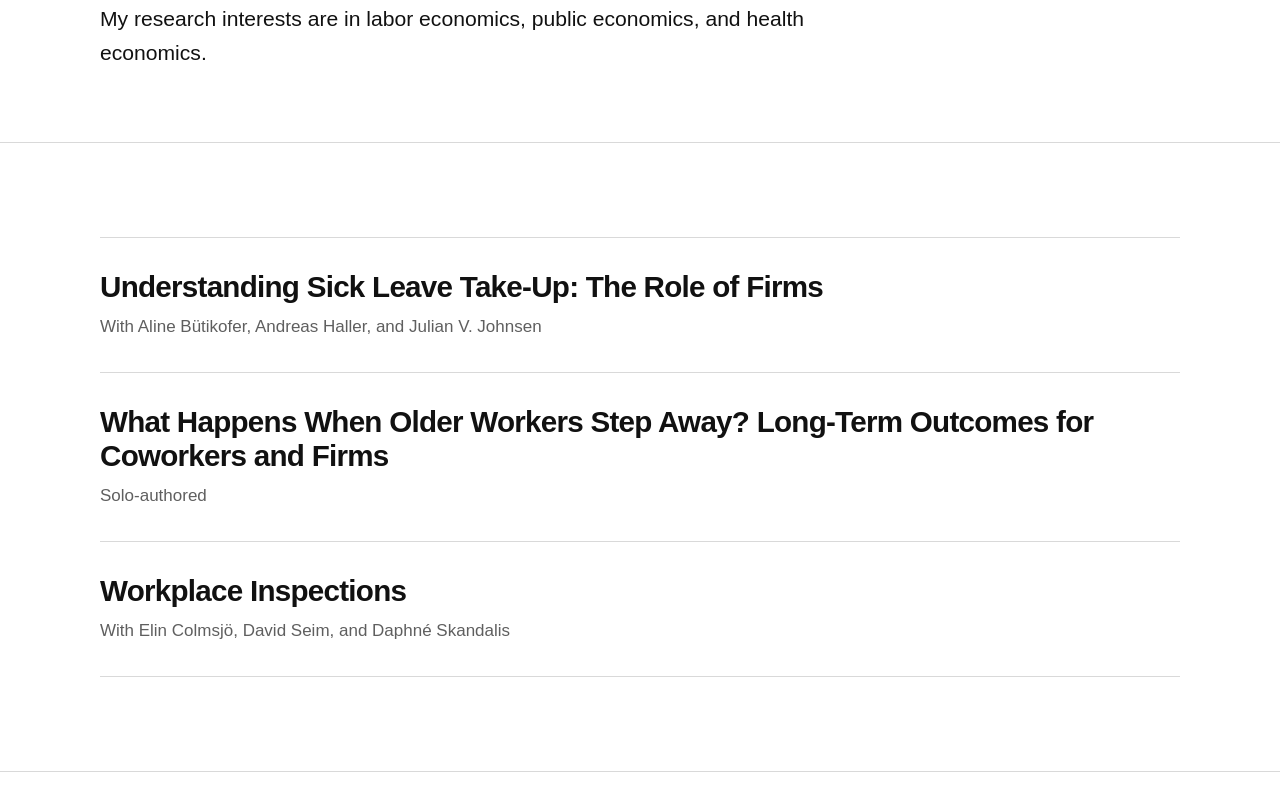
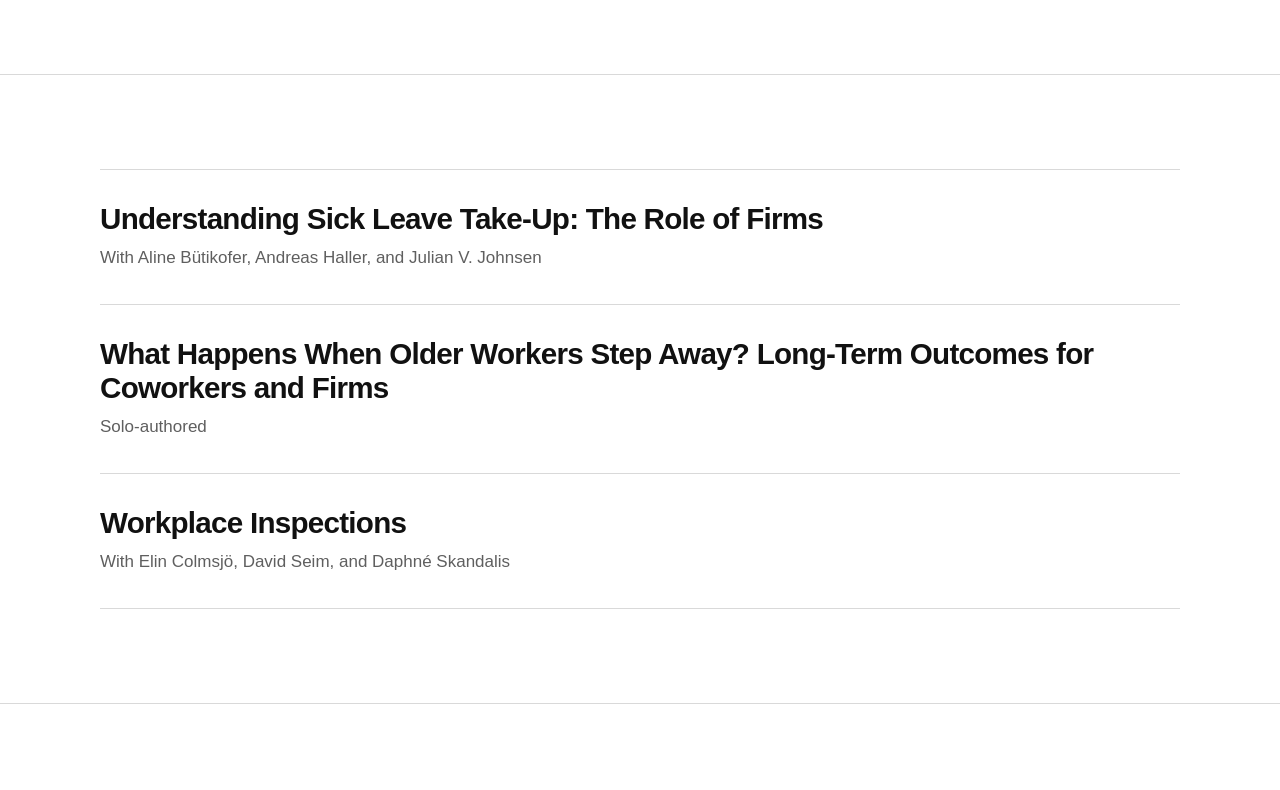
Before and after one commit to nadinekuntz/nadinekuntz.github.io, a plain HTML site: page research.html in a window 1280 px wide. Shown: the part 306-1096 px from the top of the page. Drawn offline with Linux system fonts and the light colour scheme.

Commit message:
Update research.html

```diff
--- a/research.html
+++ b/research.html
@@ -25,7 +25,6 @@
     <section class="container page-heading">
       <p class="kicker">Research</p>
       <h1>Projects</h1>
-      <p class="lead">My research interests are in labor economics, public economics, and health economics.</p>
     </section>
 
     <section class="section">
```
